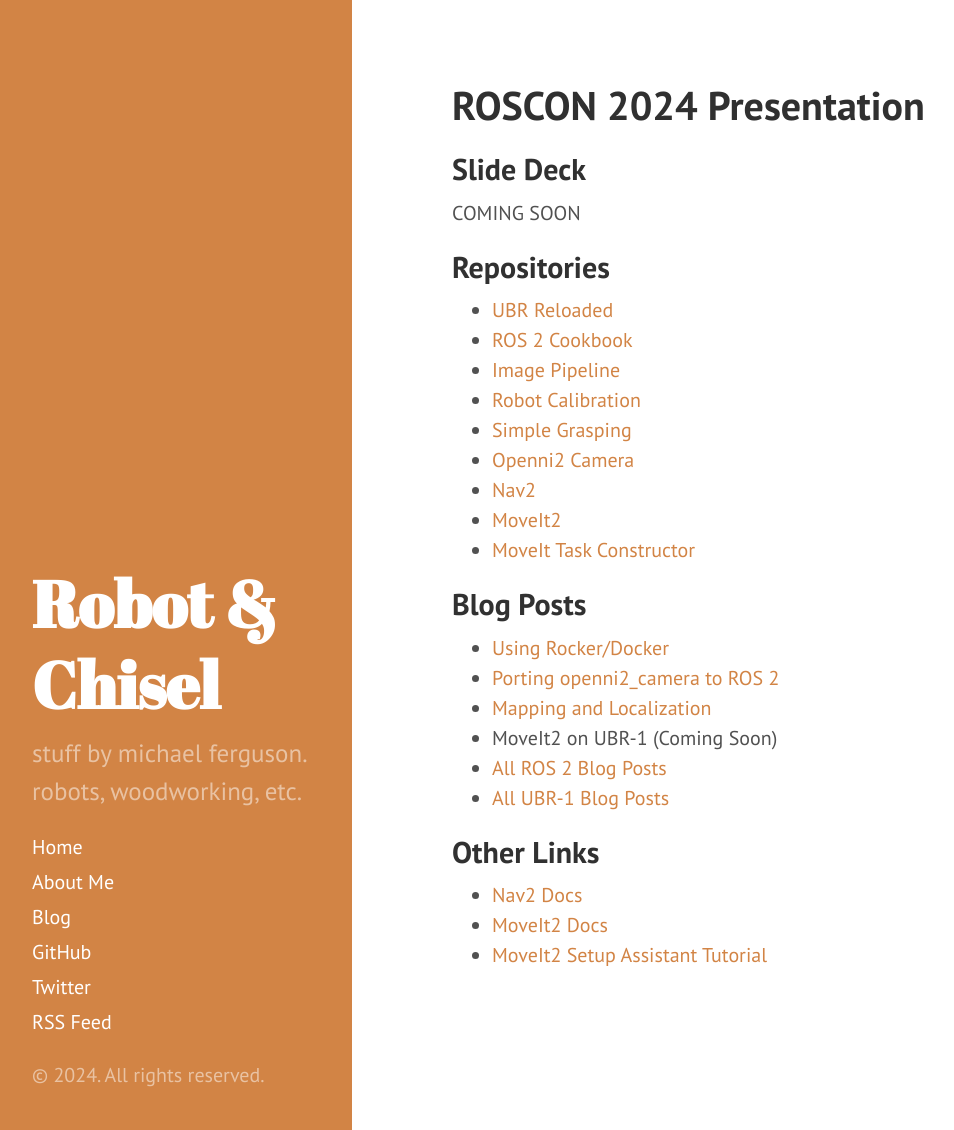
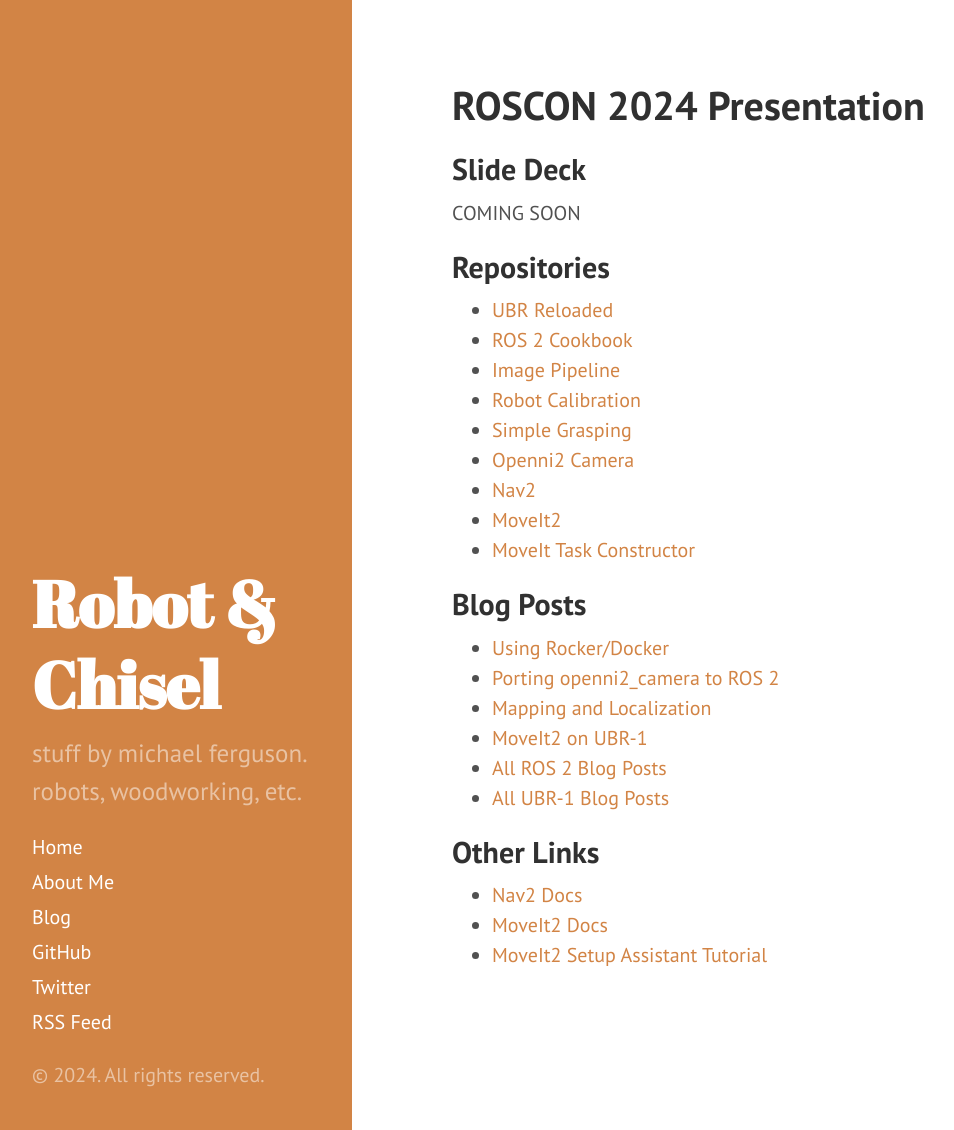
Before and after one commit to robotandchisel/robotandchisel.github.io, a Jekyll site: the page built from roscon24.md, in a window 1280 px wide and 1130 px high. Shown: the whole window, without its empty margins (8-962 px from the left). Built offline with Jekyll 4.4.1, drawn with Linux system fonts in a browser that asks for light colours.

Commit message:
add link to roscon page

```diff
--- a/roscon24.md
+++ b/roscon24.md
@@ -25,7 +25,7 @@
  * [Using Rocker/Docker]({% post_url 2022-06-21-ubr1-on-ros2 %})
  * [Porting openni2_camera to ROS 2]({% post_url 2020-06-16-ubr1-on-ros2 %})
  * [Mapping and Localization]({% post_url 2020-08-19-slam-in-ros2 %})
- * MoveIt2 on UBR-1 (Coming Soon)
+ * [MoveIt2 on UBR-1](% post_url 2024-10-22-ubr1-on-moveit2)
  * <a href="/{{ site.baseurl }}tag/ros2">All ROS 2 Blog Posts</a>
  * <a href="/{{ site.baseurl }}tag/ubr1">All UBR-1 Blog Posts</a>
 
```
